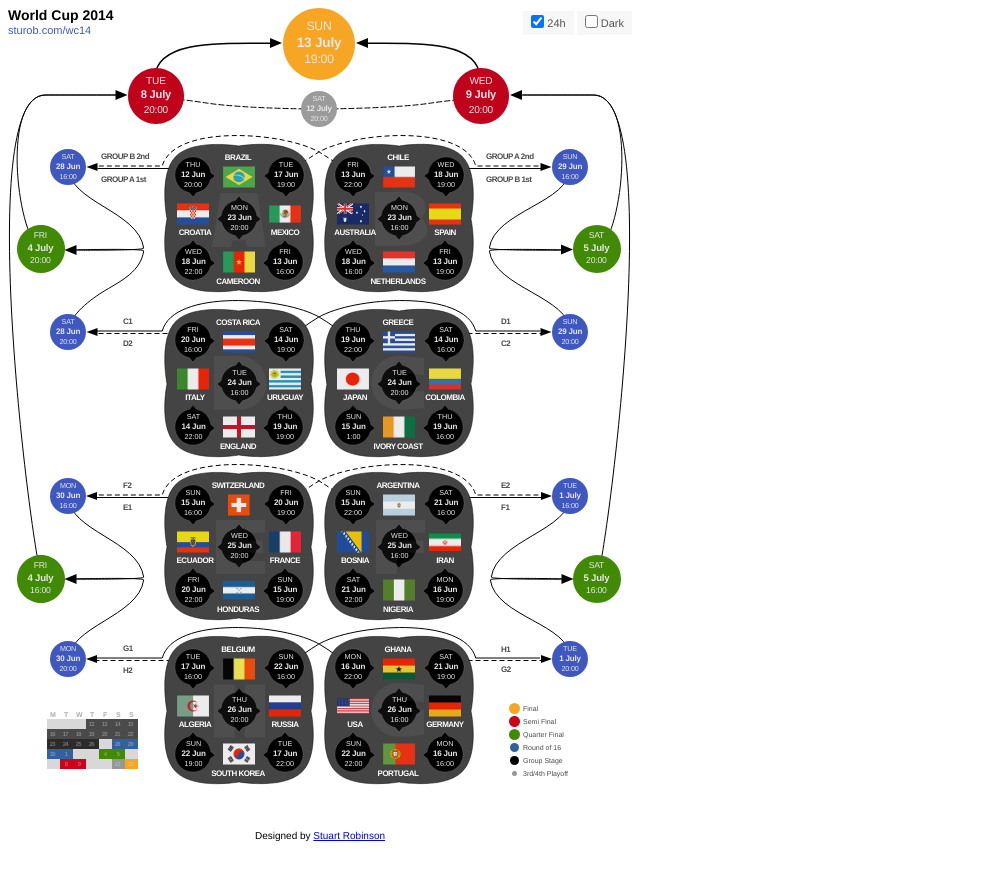
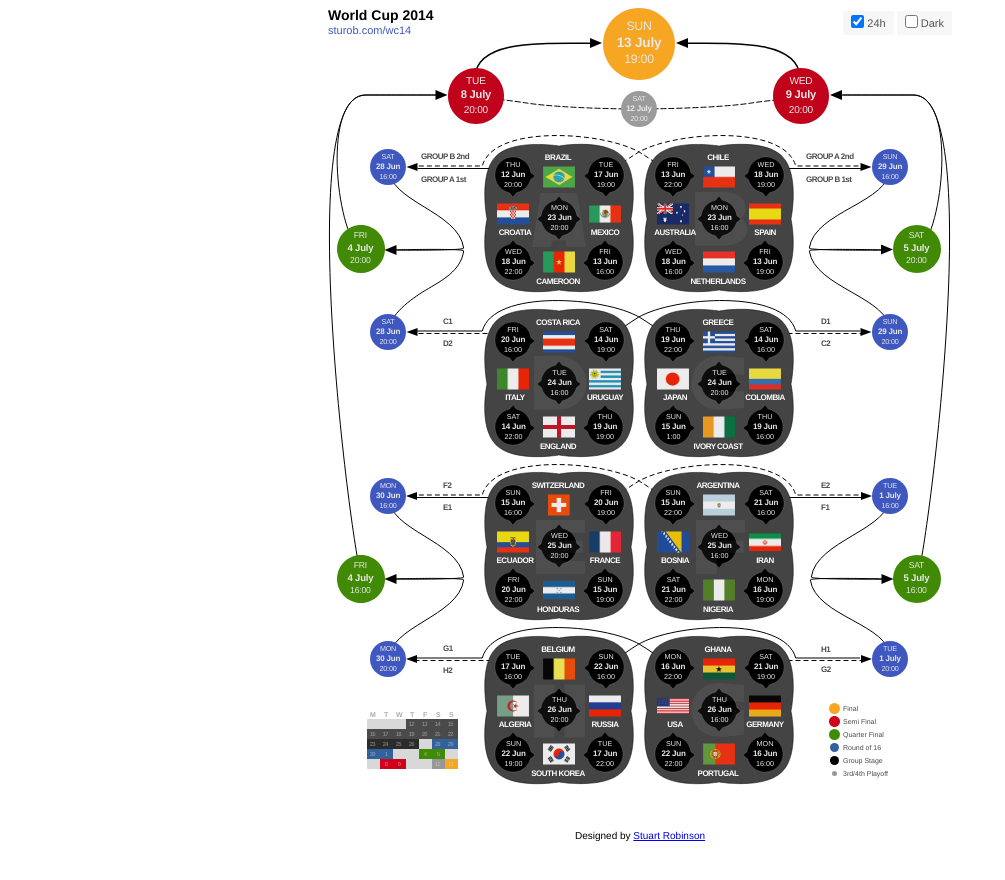
Before and after one commit to sturob/sturob.com, a Jekyll site: the page wc14/index.html, which Jekyll copies as it is, in a window 1280 px wide. Shown: the top 880 px of the page, without its empty margins (0-1005 px from the left). Built offline with Jekyll 4.4.1, drawn with Linux system fonts in a browser that asks for light colours.

Commit message:
zoomable desktop mode, center aligned

```diff
--- a/wc14/index.html
+++ b/wc14/index.html
@@ -32,12 +32,17 @@
 </head>
 
 <body>
-	<div id="header">
-		<h1>World Cup 2014</h1>
-		<a href="http://sturob.com/wc14/">sturob.com/wc14</a>
-	</div>
+
 	<div id="fakezoom"></div>
+
+	<div id="main"></div>
+
 	<div id="wc">
+		<div id="header">
+			<h1>World Cup 2014</h1>
+			<a href="http://sturob.com/wc14/">sturob.com/wc14</a>
+		</div>
+
 		<div id="ui">
 			<!-- <input id="summertime" type="checkbox"><label for="summertime">SummerTime/DST</label> -->
 			<label for="time24"><input id="time24" type="checkbox"> 24h</label>
@@ -45,7 +50,7 @@
 
 		</div>
 
-<svg width="640px" height="800px" viewBox="0 0 640 800" version="1.1" xmlns="http://www.w3.org/2000/svg" xmlns:xlink="http://www.w3.org/1999/xlink" xmlns:sketch="http://www.bohemiancoding.com/sketch/ns">
+<svg viewBox="0 0 640 800" version="1.1" xmlns="http://www.w3.org/2000/svg" xmlns:xlink="http://www.w3.org/1999/xlink" xmlns:sketch="http://www.bohemiancoding.com/sketch/ns">
 
 
 
@@ -824,11 +829,13 @@
 
 
 </svg>
+
+<p style="text-align: center; width: 640px;"><small>Designed by <a href="http://twitter.com/sturob">Stuart Robinson</small></p>
 </div>
 
-	<div id="main"></div>
 
-	<p style="text-align: center; width: 640px;"><small>Designed by <a href="http://twitter.com/sturob">Stuart Robinson</small></p>
+
+
 
 	<div id="pinnable"></div>
 
--- a/wc14/wc.css
+++ b/wc14/wc.css
@@ -7,6 +7,34 @@
 	background: #fff;
 	position: relative;
 }
+
+svg {
+/* 	width: 100%; */
+/* 	height: 100%; */
+}
+
+
+#wc.zoomed {
+	width: auto;
+}
+
+#wc {
+	position: relative;
+	margin: 0 auto;
+ 	width: 640px;
+/* 	height: 100%; */
+}
+
+#wc:hover {
+	cursor: -webkit-zoom-in;
+	cursor: zoom-in;
+}
+
+#wc.zoomed:hover {
+	cursor: -webkit-zoom-out;
+	cursor: zoom-out;
+}
+
 
 div#header {
 	z-index: 1;
@@ -28,10 +56,14 @@
 	text-decoration: none;
 }
 
+#header:hover {
+	cursor: default;
+}
 
 body.dark p {
 	color: #999;
 }
+
 p {
 	margin-top: 24px;
 	font-size: 12px;
@@ -64,16 +96,10 @@
 	z-index: 1;
 }
 
-svg {
-}
 
 #Rectangle-1 {
 }
 
-#wc {
-	position: relative;
-	width: 640px;
-}
 
 
 body.dark #Calendar rect#Rectangle-57 {
@@ -88,12 +114,23 @@
 	fill: #bbb;
 }
 
+
+svg {
+	/* width: auto; */
+
+	height: 100%;
+}
+
+#ui:hover {
+	cursor: default;
+}
+
 #ui {
+	width: 140px;
 	z-index: 10;
 	position: absolute;
 	text-align: right;
 	top: 14px;
-	left: 100px;
 	right: 8px;
 	font-size: 11px;
 	color: #555;
```
Also changed, not shown: other parts of wc14/index.html (+23 -5 lines).
